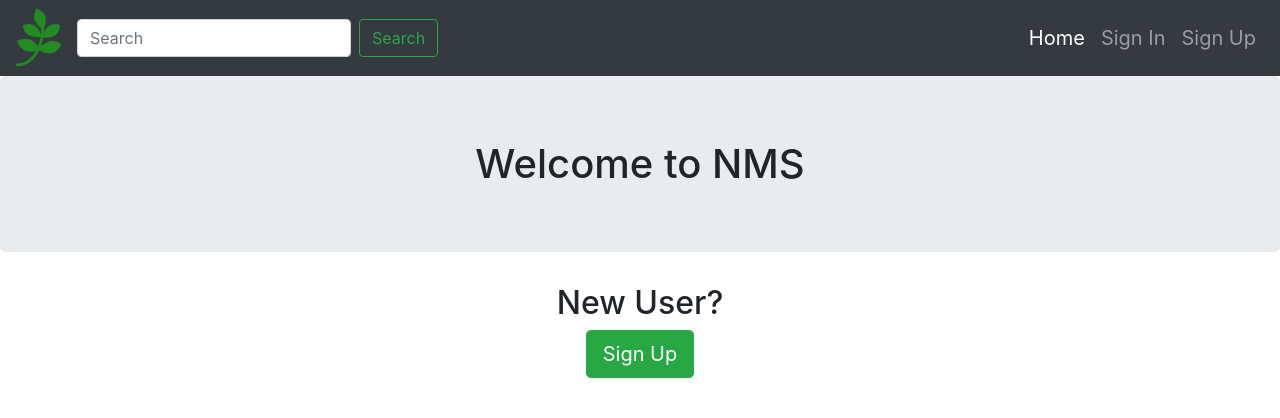
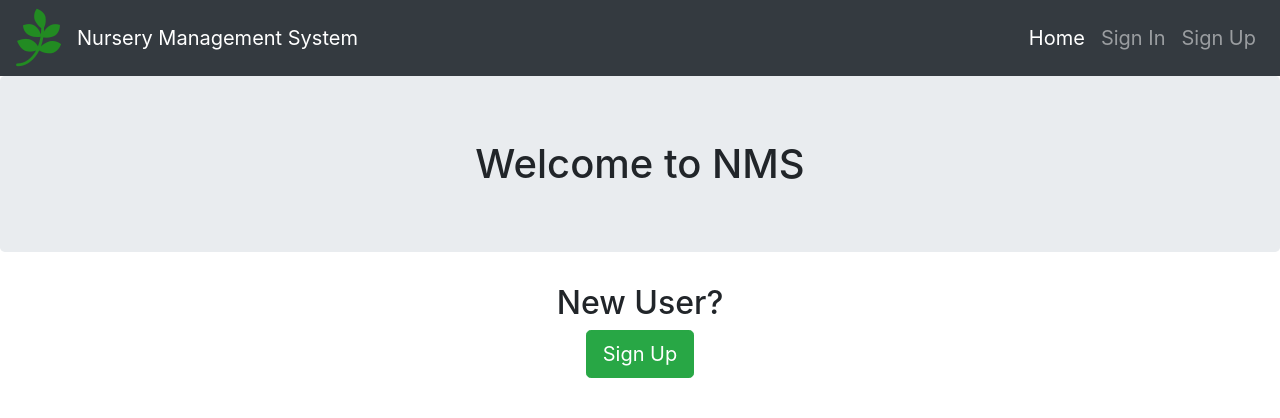
Before and after one commit to 00NoisyMime00/nursery_management_project, a Flask app: page / in a window 1280 px wide. Shown: the top 418 px of the page. Run offline with Flask 2, Linux system fonts and the light colour scheme; parts of the project's set-up code (start-up, migrations or seed data) failed here and were passed over; some libraries are stand-ins or nearby versions.

Commit message:
Manager done And navbar modified

```diff
--- a/app/templates/landing/index.html
+++ b/app/templates/landing/index.html
@@ -13,7 +13,7 @@
 {% block content %}
     {% if role is not none %}
         {% if role == '0' %}
-            <div style = "padding: 2%; margin: 1%; "class="jumbotron h1 text-center">
+            <div class="jumbotron h1 text-center">
                 Welcome
             </div>
 
--- a/app/templates/macros.html
+++ b/app/templates/macros.html
@@ -22,12 +22,14 @@
                 ('owner.view_stats', 'View Stats'),
                 ('auth.signout', 'Signout')
                 ] %}
+            {% set home_url = "/welcome_owner" %}
         {% elif role == '0' %}
             {% set dropdown_list = [
                 ('customer.view_cart', 'View Cart'),
                 ('customer.view_order_history', 'View Order History'),
                 ('auth.signout', 'Signout')
                 ] %}
+            {% set home_url = "/welcome" %}
         {% elif role == '2' %}
             {% set dropdown_list = [
                 ('manager.add_plant', 'Add Plant'),
@@ -38,6 +40,7 @@
                 ('manager.view_stats', 'View Stats'),
                 ('auth.signout', 'Signout')
                 ] %}
+            {% set home_url = "/" %}
         {% elif role == '3' %}
             {% set dropdown_list = [
                 ('gardener.view_plant_types', 'View Plant Types'),
@@ -45,19 +48,16 @@
                 ('gardener.view_stats', 'View Stats'),
                 ('auth.signout', 'Signout')
                 ] %}
+            {% set home_url = "/" %}
         {% endif %}
     {% endif %}
 
-    <nav class="navbar navbar-expand-lg navbar-dark bg-dark nav">
+    <nav class="navbar navbar-expand-md navbar-dark bg-dark nav">
         <i class="fab fa-pagelines fa-3x mr-sm-3" style="color:#228B22;"></i>
+        <a class="navbar-brand" href= {{ home_url }} >Nursery Management System</a>
         <button class="navbar-toggler" type="button" data-toggle="collapse" data-target="#navbarTogglerDemo03" aria-controls="navbarTogglerDemo03" aria-expanded="false" aria-label="Toggle navigation">
         <span class="navbar-toggler-icon"></span>
         </button>
-
-        <form class="form-inline my-2 my-lg-0">
-            <input class="form-control mr-sm-2" type="search" placeholder="Search" aria-label="Search">
-            <button class="btn btn-outline-success my-2 my-sm-0" type="submit">Search</button>
-        </form>
 
         <div class="collapse navbar-collapse" id="navbarTogglerDemo03">
             <ul class="navbar-nav ml-auto mt-2 mt-lg-0">
```
Also changed, not shown: app/templates/manager/stats.html (+6 -1 lines).
